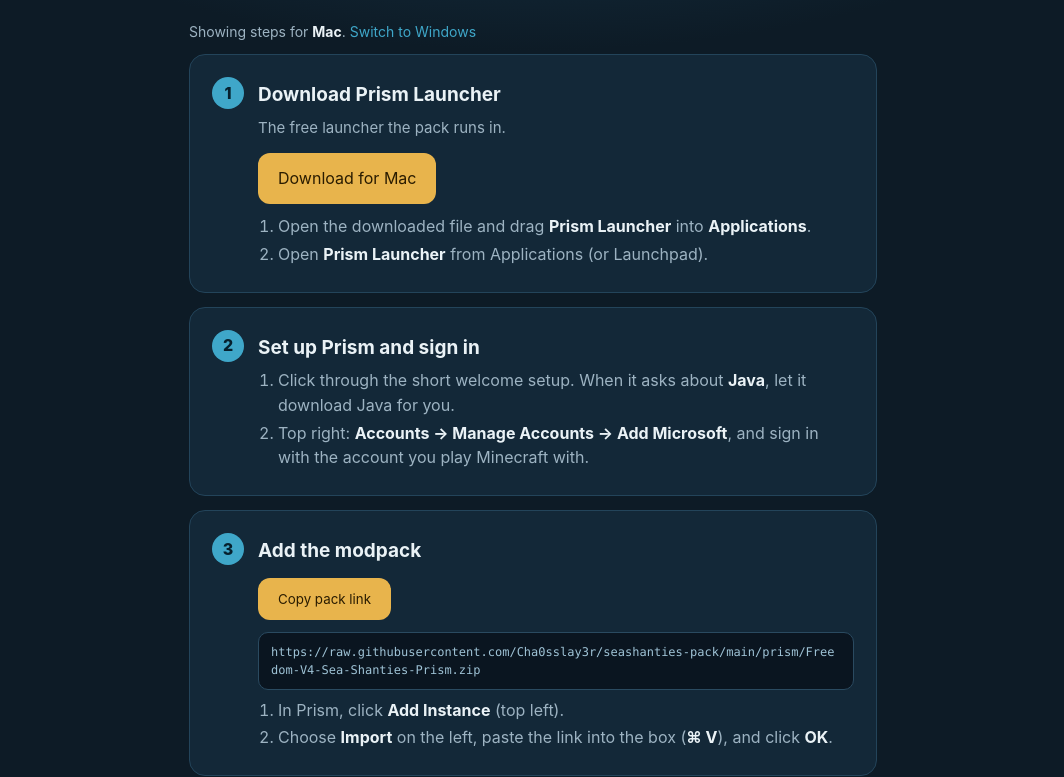
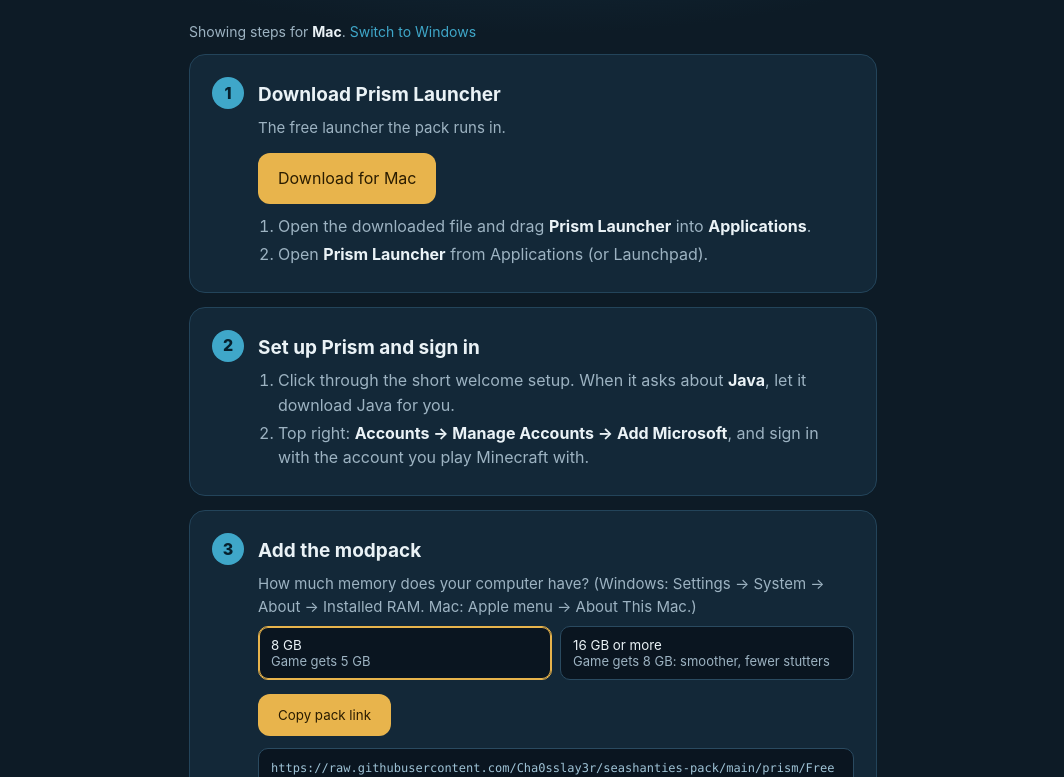
Before and after one commit to Cha0sslay3r/seashanties-pack, a plain HTML site: page docs/index.html in a window 1280 px wide. Shown: the part 175-952 px from the top of the page, without its empty margins (107-1171 px from the left). Drawn offline with Linux system fonts and the light colour scheme; no server answers.

Commit message:
Join page: 8 GB / 16 GB memory choice (16 GB link gives the game 8 GB); 16GB Prism instance zip
Co-Authored-By: Claude Opus 5.5 <noreply@anthropic.com>

```diff
--- a/docs/index.html
+++ b/docs/index.html
@@ -33,6 +33,10 @@
   a { color:var(--sea); }
   .note { font-size:14px; color:var(--mute); }
   footer { margin-top:24px; font-size:13px; color:var(--mute); }
+  .ram { display:flex; gap:8px; flex-wrap:wrap; margin:4px 0 8px; }
+  .ram button { flex:1 1 200px; padding:10px 12px; border-radius:10px; border:1px solid #2a4a60; background:var(--code); color:var(--ink); font:600 15px/1.3 inherit; font-family:inherit; cursor:pointer; text-align:left; }
+  .ram button small { display:block; font-weight:400; color:var(--mute); font-size:13px; }
+  .ram button.on { border-color:var(--gold); box-shadow:0 0 0 1px var(--gold) inset; }
   [hidden] { display:none !important; }
 </style>
 </head>
@@ -66,6 +70,11 @@
 
   <section class="card"><div class="step"><div class="n">3</div><div>
     <h2>Add the modpack</h2>
+    <p class="sub">How much memory does your computer have? (Windows: Settings → System → About → Installed RAM. Mac: Apple menu → About This Mac.)</p>
+    <div class="ram">
+      <button id="ram8" class="on" onclick="ram(8)">8 GB<small>Game gets 5 GB</small></button>
+      <button id="ram16" onclick="ram(16)">16 GB or more<small>Game gets 8 GB: smoother, fewer stutters</small></button>
+    </div>
     <button class="btn" id="cp" onclick="cp()">Copy pack link</button>
     <div class="link" id="pack">https://raw.githubusercontent.com/Cha0sslay3r/seashanties-pack/main/prism/Freedom-V4-Sea-Shanties-Prism.zip</div>
     <ol>
@@ -82,6 +91,7 @@
       <li>In the game: <b>Multiplayer</b>. The server is already in your list.</li>
     </ol>
     <p class="note">From now on just open Prism and press Launch. Updates install themselves.</p>
+    <p class="note">Already installed with 5 GB and have 16 GB? In Prism, right-click the pack → <b>Edit</b> → <b>Settings</b> → <b>Java</b>, tick <b>Memory</b> and set <b>Maximum memory allocation</b> to <b>8192</b> MiB.</p>
   </div></div></section>
 
   <footer>Mac with 8 GB of memory? It works, just close other apps while playing.</footer>
@@ -101,6 +111,12 @@
     a.textContent = 'Download for ' + (os === 'mac' ? 'Mac' : 'Windows');
     a.href = LINKS[os];
   }
+  const PACK = 'https://raw.githubusercontent.com/Cha0sslay3r/seashanties-pack/main/prism/Freedom-V4-Sea-Shanties-Prism';
+  function ram(gb) {
+    document.getElementById('pack').textContent = PACK + (gb >= 16 ? '-16GB' : '') + '.zip';
+    document.getElementById('ram8').classList.toggle('on', gb < 16);
+    document.getElementById('ram16').classList.toggle('on', gb >= 16);
+  }
   function cp() {
     const t = document.getElementById('pack').textContent, b = document.getElementById('cp');
     const ok = () => { b.textContent = 'Copied!'; b.classList.add('done'); setTimeout(() => { b.textContent = 'Copy pack link'; b.classList.remove('done'); }, 2500); };
```
Also changed, not shown: 2 other files.
